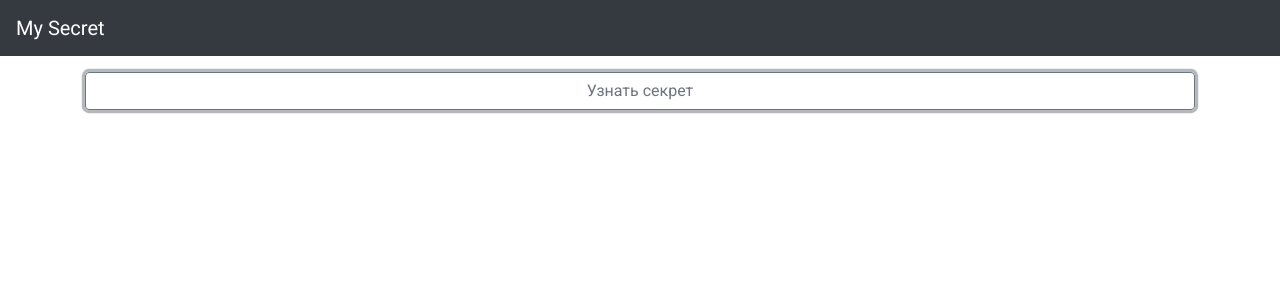
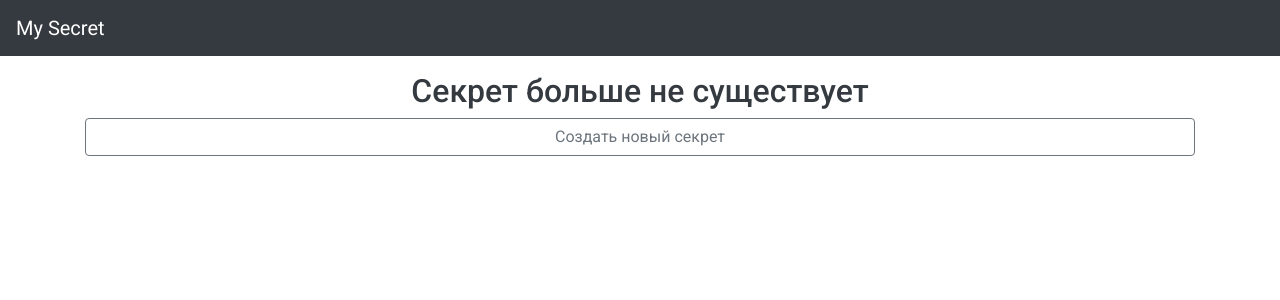
Before and after one commit to dikos1337/my-secret, a Vue app: page /secret/1 in a window 1280 px wide. Both pictures are taken after a click on the button "Узнать секрет". Shown: the top 300 px of the page. Built offline with nearby package versions, Linux system fonts and the light colour scheme; no server answers.

Commit message:
Добавил обработку удаленного секрета

```diff
--- a/src/views/Secret.vue
+++ b/src/views/Secret.vue
@@ -2,11 +2,14 @@
   <div class="starter-template">
     <div class="container">
       <div v-if="!secretData.secret">
-        <button class="btn btn-outline-secondary btn-block" @click="getSecret">
+        <button v-if="!secretIsDeleted"
+          class="btn btn-outline-secondary btn-block"
+          @click="showSecretOneTime"
+        >
           Узнать секрет
         </button>
       </div>
-      <div class="shared" v-else>
+      <div v-else class="shared">
         <div class="secret">
           <h3>Это сообщение для вас:</h3>
           <textarea
@@ -21,6 +24,12 @@
           >Ответить другим секретом</router-link
         >
       </div>
+      <div v-if="secretIsDeleted">
+        <h2>Секрет больше не существует</h2>
+        <router-link class="btn btn-outline-secondary btn-block" to="/"
+          >Создать новый секрет</router-link
+        >
+      </div>
     </div>
   </div>
 </template>
@@ -33,24 +42,34 @@ export default {
     return {
       secretId: this.$route.params.id,
       secretData: {},
+      secretIsDeleted: false,
     };
   },
   methods: {
-    getSecret() {
+    showSecretOneTime() {
       axios
         .get(`/api/v1/secret/${this.secretId}`)
         .then((getResponse) => {
+          console.log("click");
           // // После получения ответа я отправляю запрос на удаление
           axios
             .delete(`/api/v1/secret/${this.secretId}`)
             .then((deleteResponse) => {
+              console.log("del");
+
               // И только уже после того как успешно удалиться я показываю секрет
               if (deleteResponse.status === 204) {
                 this.secretData = { ...getResponse.data };
               }
             });
         })
-        .catch((error) => console.log(error));
+        .catch((error) => {
+          console.log(error);
+          // Ставлю флаг в true чтоб отрендерить ошибку на фронте
+          console.log(this.secretIsDeleted);
+          this.secretIsDeleted = true;
+          console.log(this.secretIsDeleted);
+        });
     },
     deleteSecret(secretId) {
       console.log(`Удаляю секрет с id: ${secretId}`);
```
